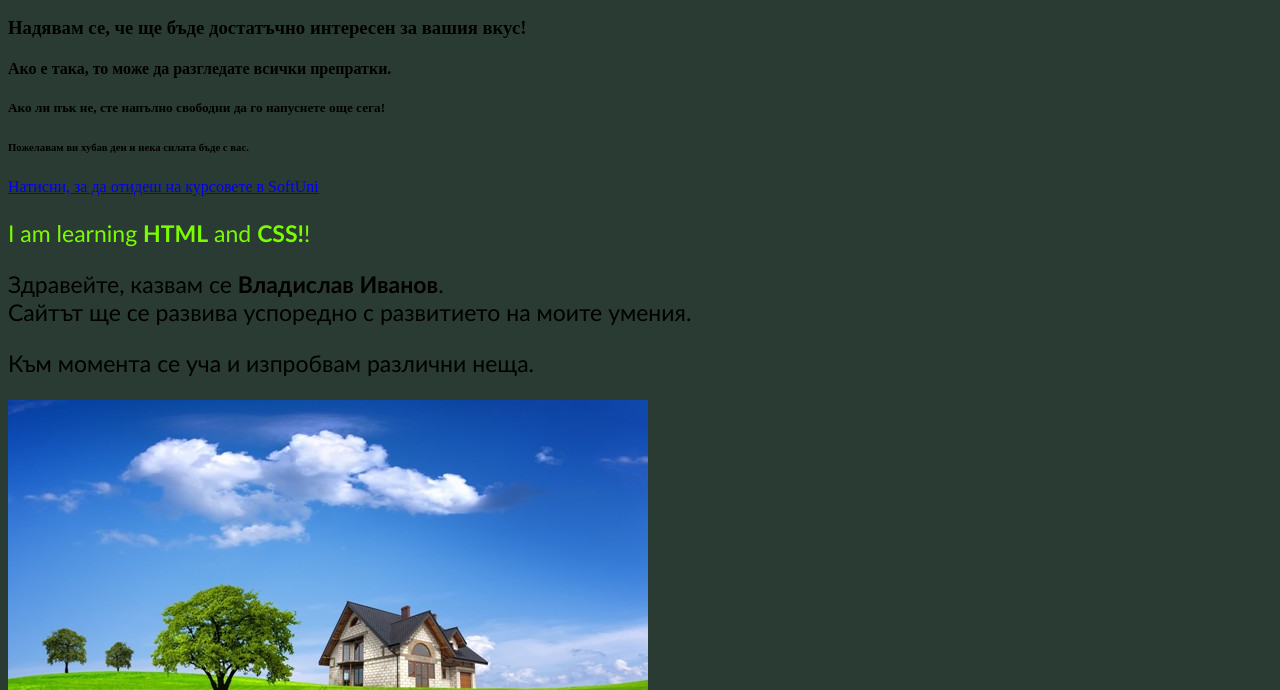
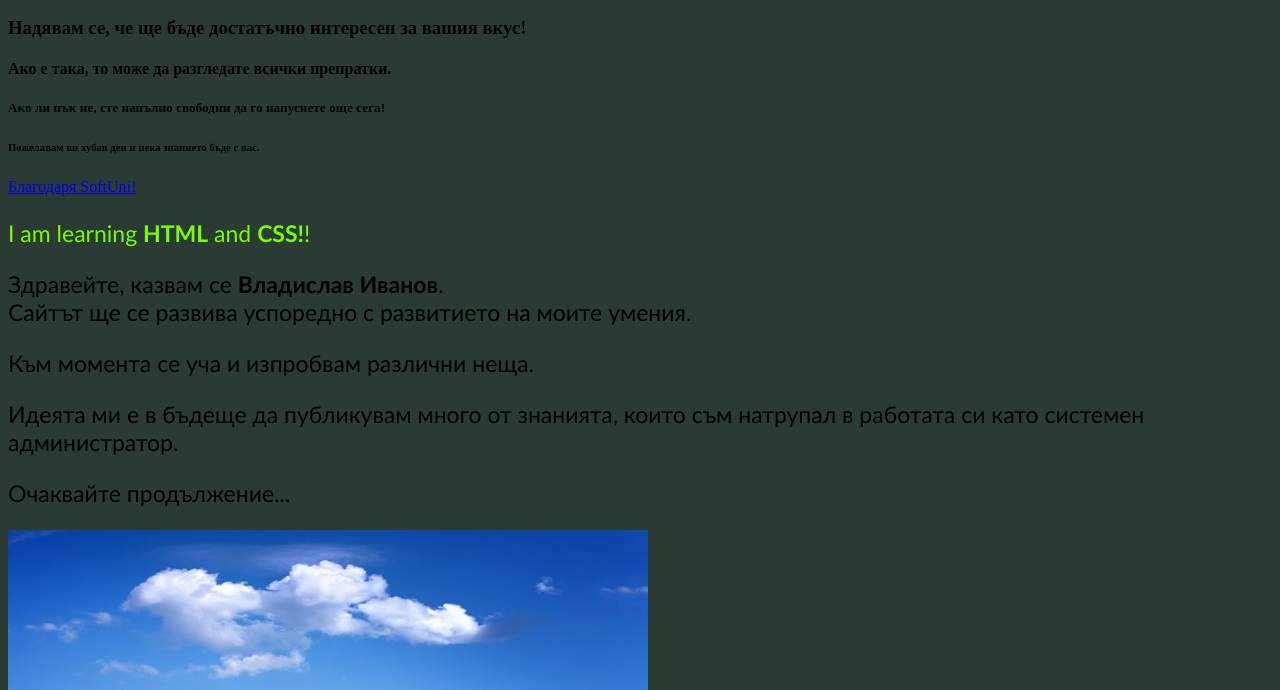
Before and after one commit to VladislavNedyalkovIvanov/it_support_bg.github.io, a plain HTML site: page index.html in a window 1280 px wide. Shown: the part 110-800 px from the top of the page. Drawn offline with Linux system fonts and the light colour scheme.

Commit message:
Update index.html

```diff
--- a/index.html
+++ b/index.html
@@ -16,12 +16,13 @@
     <h3>Надявам се, че ще бъде достатъчно интересен за вашия вкус!</h3>
     <h4>Ако е така, то може да разгледате всички препратки.</h4>
     <h5>Ако ли пък не, сте напълно свободни да го напуснете още сега!</h5>
-    <h6>Пожелавам ви хубав ден и нека силата бъде с вас.</h6>
-    <a href="https://softuni.bg/trainings/3836/programming-fundamentals-with-csharp-september-2022#lesson-44453">
-        Натисни, за да отидеш на курсовете в SoftUni<a />
-        <p class="greenParagraph">I am learning <b>HTML</b> and <strong>CSS!</strong>!</p>
-        <p>Здравейте, казвам се <b>Владислав Иванов</b>.<br>Сайтът ще се развива успоредно с развитието на моите умения.</p>
-		<p>Към момента се уча и изпробвам различни неща.</P>
+    <h6>Пожелавам ви хубав ден и нека знанието бъде с вас.</h6>
+    <a href="https://softuni.bg">Благодаря SoftUni!<a />
+    <p class="greenParagraph">I am learning <b>HTML</b> and <strong>CSS!</strong>!</p>
+    <p>Здравейте, казвам се <b>Владислав Иванов</b>.<br>Сайтът ще се развива успоредно с развитието на моите умения.</p>
+	<p>Към момента се уча и изпробвам различни неща.</p>
+	    <p>Идеята ми е в бъдеще да публикувам много от знанията, които съм натрупал в работата си като системен администратор.</p>
+	    <p>Очаквайте продължение...</p>
         <img src="images\31812.jpg"></img>
 
 </body>
```
